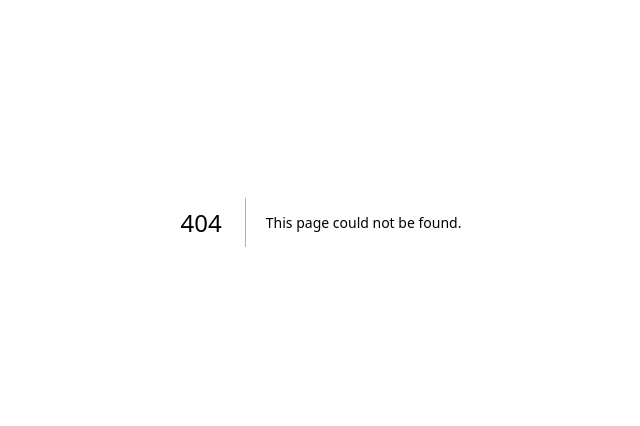
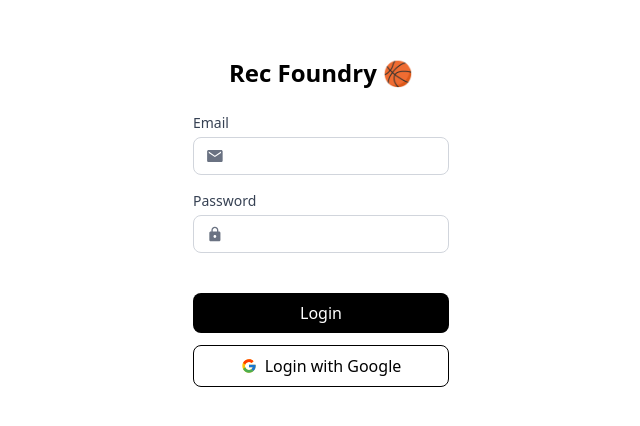
Before and after one commit to michaelhyi/rec-foundry, a Next.js app in the folder frontend/: page /login in a window 1280 px wide. Before the commit this address had no page. Shown: the part 178-604 px from the top of the page, without its empty margins (319-959 px from the left). Built offline with nearby package versions, Linux system fonts and the light colour scheme.

Commit message:
handled auth in frontend

```diff
--- a/frontend/package.json
+++ b/frontend/package.json
@@ -9,6 +9,7 @@
     "lint": "next lint"
   },
   "dependencies": {
+    "axios": "^1.10.0",
     "next": "15.3.5",
     "react": "^19.0.0",
     "react-dom": "^19.0.0",
--- a/frontend/src/app/components/Sidebar.tsx
+++ b/frontend/src/app/components/Sidebar.tsx
@@ -1,9 +1,19 @@
+"use client";
 
 import Link from "next/link";
+import { useRouter } from "next/navigation";
+import { useCallback } from "react";
 import { CgGym } from "react-icons/cg";
 import { IoMdExit, IoMdPerson } from "react-icons/io";
 
 export default function Sidebar({active = "profile"}) {
+    const router = useRouter();
+
+    const handleLogout = useCallback(() => {
+        localStorage.removeItem("userId");
+        router.push("/login");
+    }, [router]);
+
     return (
         <div className="p-4 h-screen border-r-1 border-gray-200 w-1/5">
             <h1 className="font-bold text-2xl">Rec Foundry</h1>
@@ -16,7 +26,7 @@ export default function Sidebar({active = "profile"}) {
                     <CgGym />
                     <p className="font-medium">Gyms</p>
                 </Link>
-                <button className="mt-8 flex items-center space-x-2 text-red-400 px-2 py-1 rounded-lg cursor-pointer hover:opacity-50 duration-200">
+                <button onClick={handleLogout} className="mt-8 flex items-center space-x-2 text-red-400 px-2 py-1 rounded-lg cursor-pointer hover:opacity-50 duration-200">
                     <IoMdExit/>
                     <p className="font-medium">Logout</p>
                 </button>
--- /dev/null
+++ b/frontend/src/app/http/auth.ts
@@ -0,0 +1,14 @@
+import axios from "axios";
+
+export async function login(email: string, password: string) {
+  const response = await axios.post(`${process.env.NEXT_PUBLIC_API_URL}/api/v1/auth/login`, {
+    email,
+    password,
+  });
+
+  if (response.status !== 200) {
+    throw new Error('Login failed');
+  }
+
+  return response.data;
+}
--- /dev/null
+++ b/frontend/src/app/login/page.tsx
@@ -0,0 +1,57 @@
+"use client";
+
+import { useCallback, useState } from "react";
+import { FcGoogle } from "react-icons/fc";
+import { IoMdMail, IoMdLock } from "react-icons/io";
+import { login } from "../http/auth";
+import { useRouter } from "next/dist/client/components/navigation";
+
+export default function Login() {
+    const [email, setEmail] = useState("");
+    const [password, setPassword] = useState("");
+    const router = useRouter();
+
+    const handleLogin = useCallback(async () => {
+        const { userId } = await login(email, password);
+        localStorage.setItem("userId", userId);
+        router.push("/profile");
+    }, [email, password, router]);
+
+  return (
+    <div className="flex items-center justify-center h-screen">
+      <div className="w-full max-w-64">
+        <h1 className="font-bold text-2xl text-center mb-6">Rec Foundry 🏀</h1>
+
+        <label className="block text-gray-700 mb-1 text-sm text-light">Email</label>
+        <div className="flex items-center border border-gray-300 rounded-lg px-3 py-2 mb-4">
+          <IoMdMail className="text-gray-500 text-xl mr-2" />
+          <input
+            type="email"
+            value={email}
+            onChange={(e) => setEmail(e.target.value)}
+            className="outline-none w-full text-gray-700 placeholder-gray-400 text-sm"
+          />
+        </div>
+
+        <label className="block text-gray-700 mb-1 text-sm text-light">Password</label>
+        <div className="flex items-center border border-gray-300 rounded-lg px-3 py-2 mb-6">
+          <IoMdLock className="text-gray-500 text-xl mr-2" />
+          <input
+            type="password"
+            value={password}
+            onChange={(e) => setPassword(e.target.value)}
+            className="outline-none w-full text-gray-700 placeholder-gray-400 text-sm"
+          />
+        </div>
+
+        <button onClick={handleLogin} className="mt-4 w-full bg-black text-white p-2 rounded-lg hover:opacity-80 cursor-pointer duration-200 transition">
+          Login
+        </button>
+        <button className="flex items-center justify-center space-x-2 mt-3 w-full bg-white text-black border-black border p-2 rounded-lg hover:opacity-80 cursor-pointer duration-200 transition">
+            <FcGoogle />
+            <p>Login with Google</p>
+        </button>
+      </div>
+    </div>
+  );
+}
```
Also changed, not shown: 2 other files (tests, documents, lock files or other folders).
